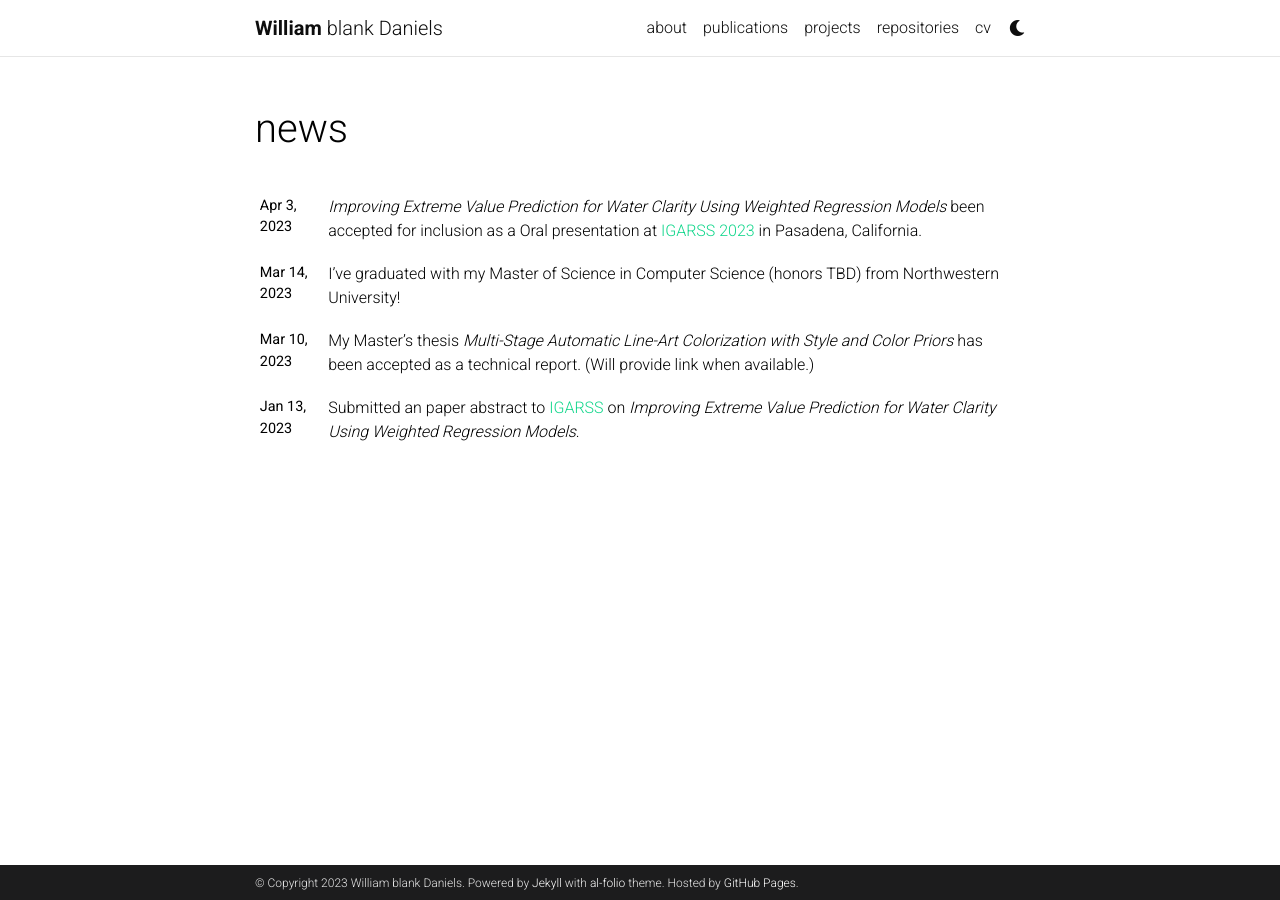
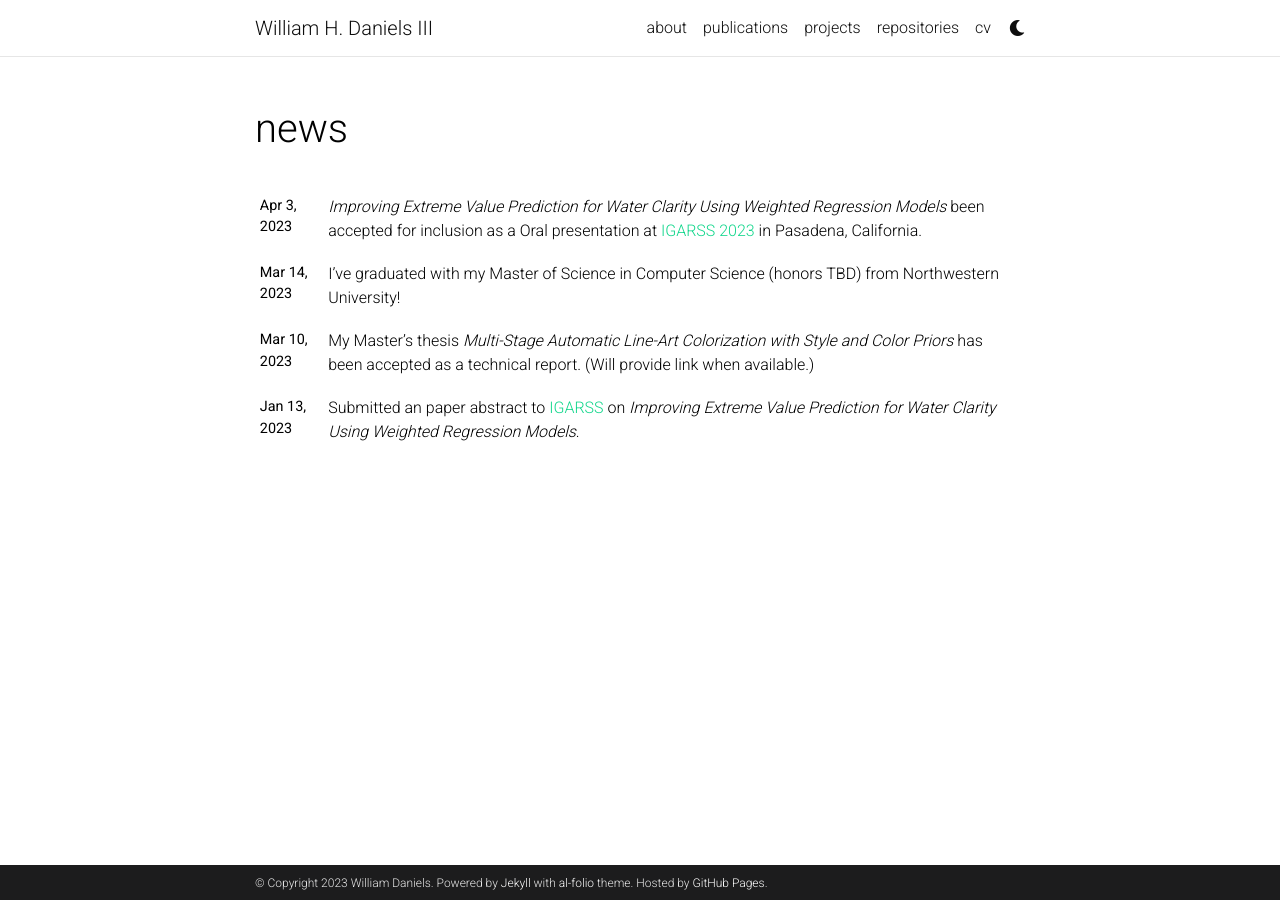
Before and after one commit to WHDaniels/WHDaniels.github.io, a Jekyll site: the page built from news.html, in a window 1280 px wide. Built offline with Jekyll 4.4.1, drawn with Linux system fonts in a browser that asks for light colours; comment, search, counter and statistics services are not loaded; a style sheet for code colours, icons or effects is not loaded.

Commit message:
update config data

```diff
--- a/_config.yml
+++ b/_config.yml
@@ -2,9 +2,9 @@
 # Site settings
 # -----------------------------------------------------------------------------
 
-title: blank # the website title (if blank, full name will be used instead)
+title: William H. Daniels III # the website title (if blank, full name will be used instead)
 first_name: William
-middle_name: blank
+middle_name:
 last_name: Daniels
 email: whdaniels@gmail.com
 description: > # the ">" symbol means to ignore newlines until "footer_text:"
```
